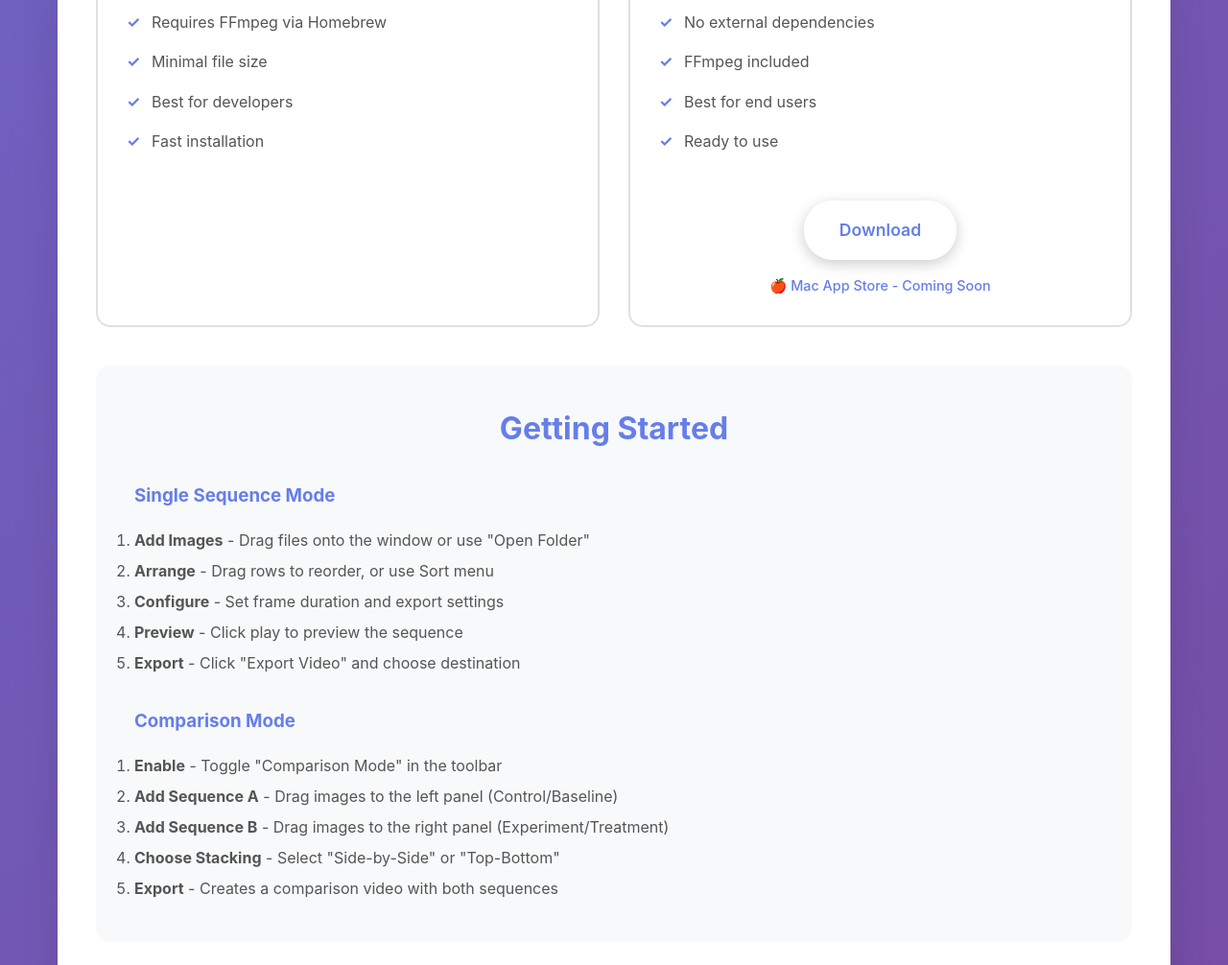
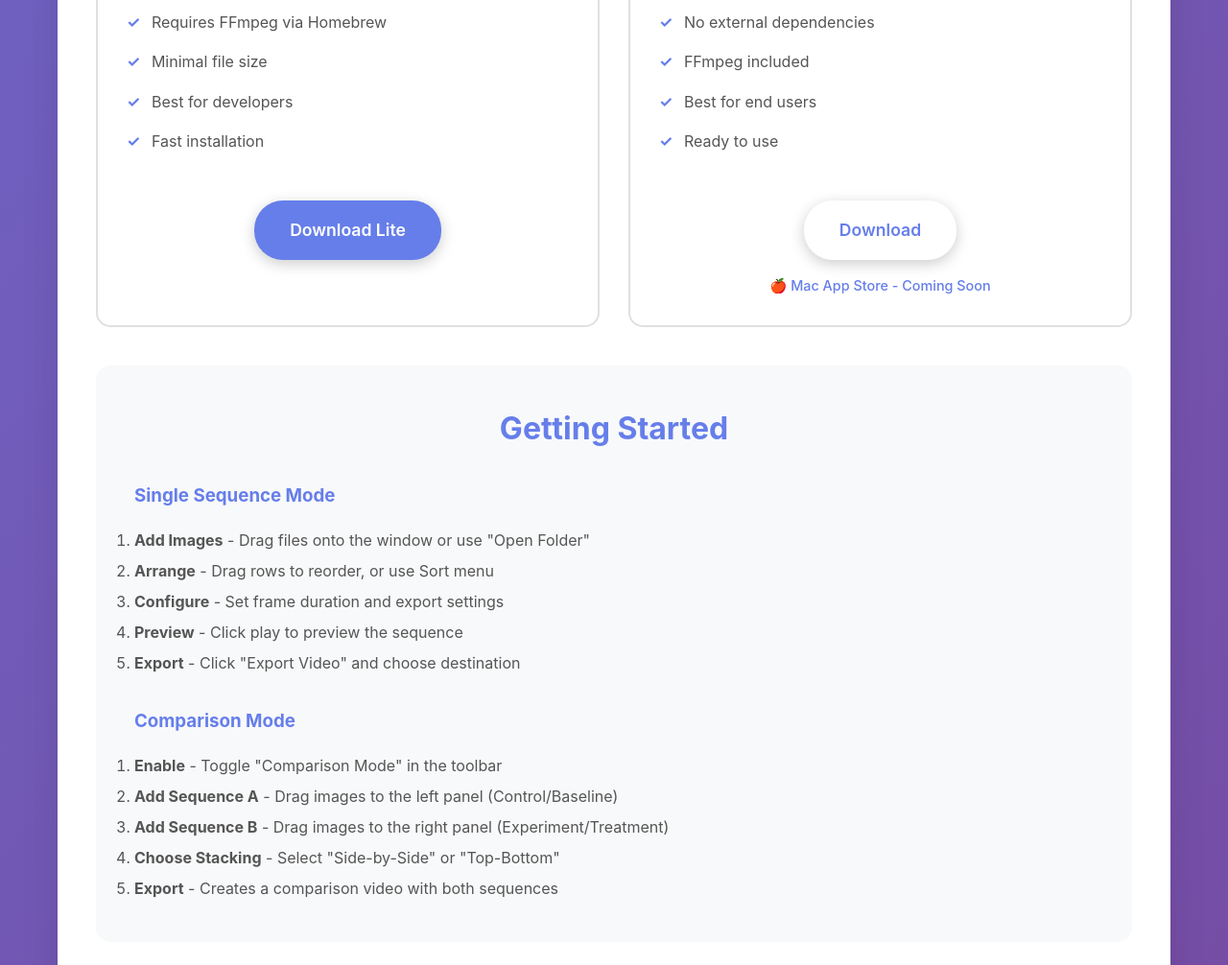
Before and after one commit to cnrs-oguzumut/SequenceStitch, a plain HTML site: page index.html in a window 1280 px wide. Shown: the part 3688-4694 px from the top of the page at 96% size. Drawn offline with Linux system fonts and the light colour scheme.

Commit message:
Fix Lite download button visibility

```diff
--- a/index.html
+++ b/index.html
@@ -460,8 +460,8 @@
                         <li>Best for developers</li>
                         <li>Fast installation</li>
                     </ul>
-                    <a href="https://ko-fi.com/s/6472952468" class="btn btn-secondary"
-                        style="margin-top: 20px;">Download Lite</a>
+                    <a href="https://ko-fi.com/s/6472952468" class="btn btn-primary"
+                        style="margin-top: 20px; background: #667eea; color: white;">Download Lite</a>
                 </div>
 
                 <div class="version-card">
```
